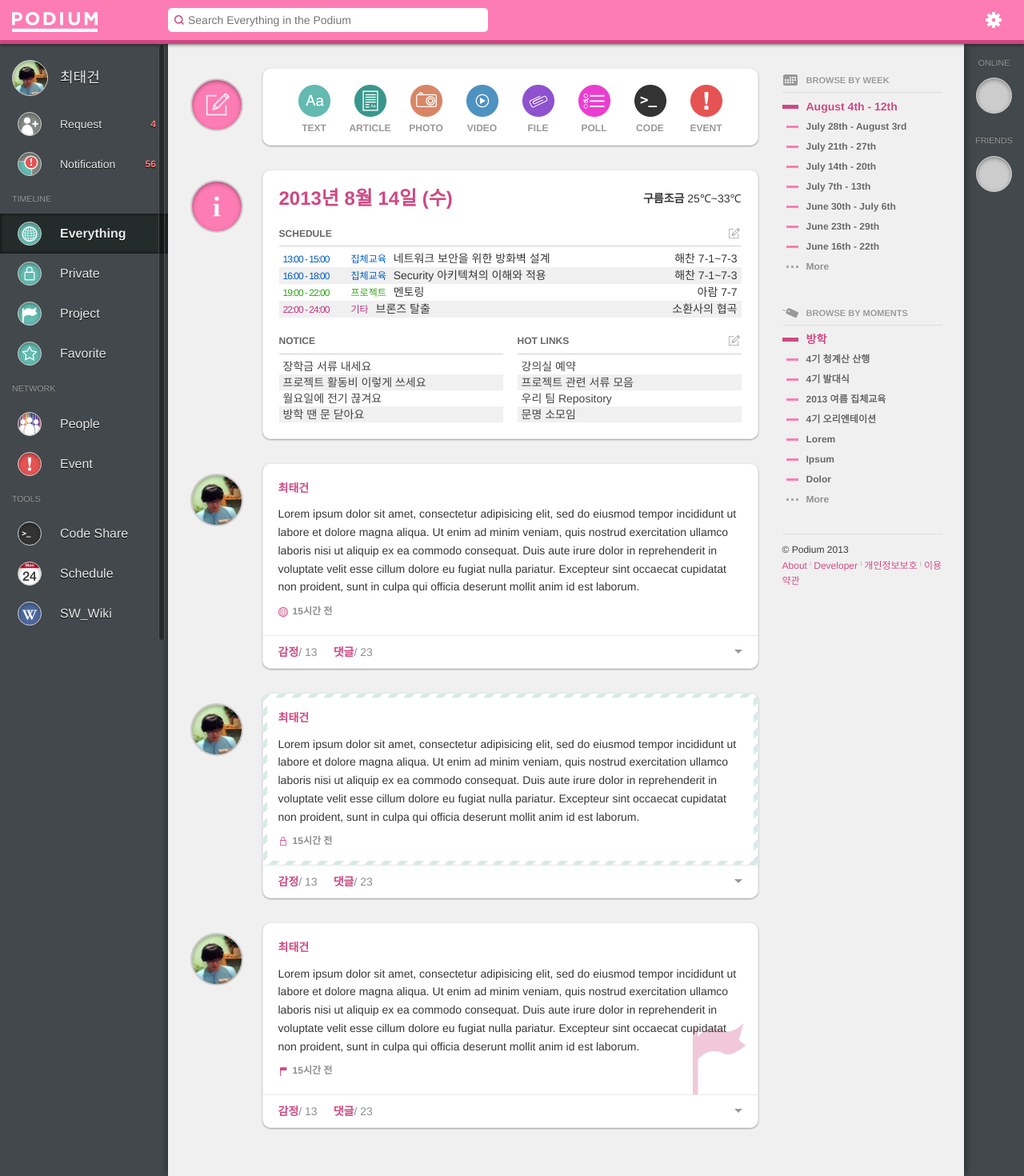
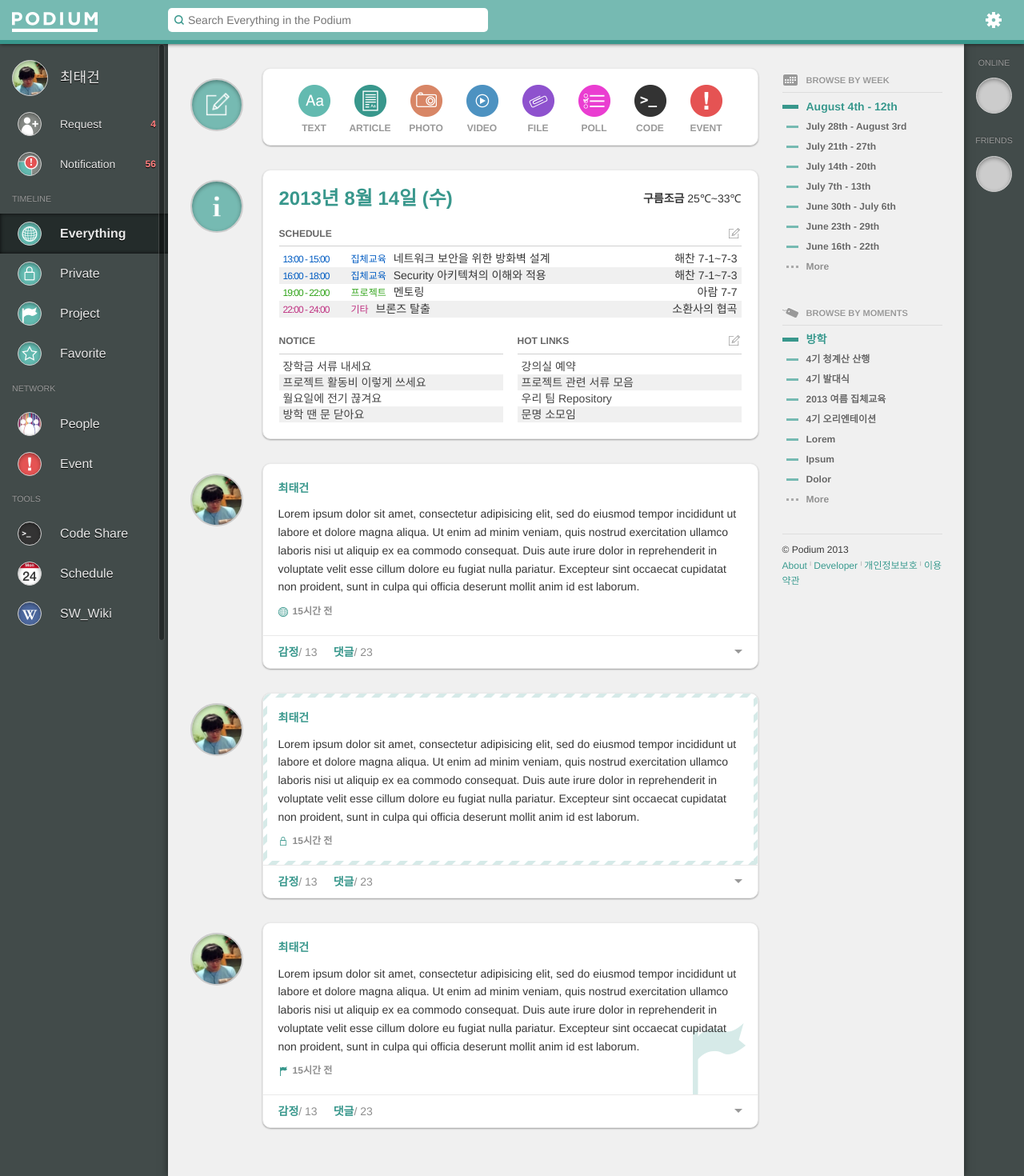
Before and after one commit to ShinJJang/Podium, a Django app: page / in a window 1280 px wide. Shown: the whole page at 80% size. Run offline with Django 3.2, Linux system fonts and the light colour scheme.

Commit message:
Selectable CSS

```diff
--- a/templates/_base.html
+++ b/templates/_base.html
@@ -5,7 +5,10 @@
 		<link rel="stylesheet" href="{{STATIC_URL}}css/jquery.jscrollpane.css" type="text/css" media="screen">
 		<link rel="stylesheet" href="{{STATIC_URL}}css/base.css" type="text/css" media="screen">
 		<link rel="stylesheet" href="{{STATIC_URL}}css/layout.css" type="text/css" media="screen">
-		<link rel="stylesheet" href="{{STATIC_URL}}css/color-pink.css" type="text/css" media="screen">
+
+		<link rel="stylesheet" href="{{STATIC_URL}}css/color-mint.css" title="Podium Mint" type="text/css" media="screen">
+        <link rel="alternate stylesheet" href="{{STATIC_URL}}css/color-pink.css" title="Podium Pink" type="text/css" media="screen">
+        <link rel="alternate stylesheet" href="{{STATIC_URL}}css/color-sky.css" title="Podium Sky" type="text/css" media="screen">
 
         <link rel="apple-touch-icon" href="{{STATIC_URL}}apple-icon-touch.png">
         <link rel="shortcut icon" href="/favicon.ico">
```
